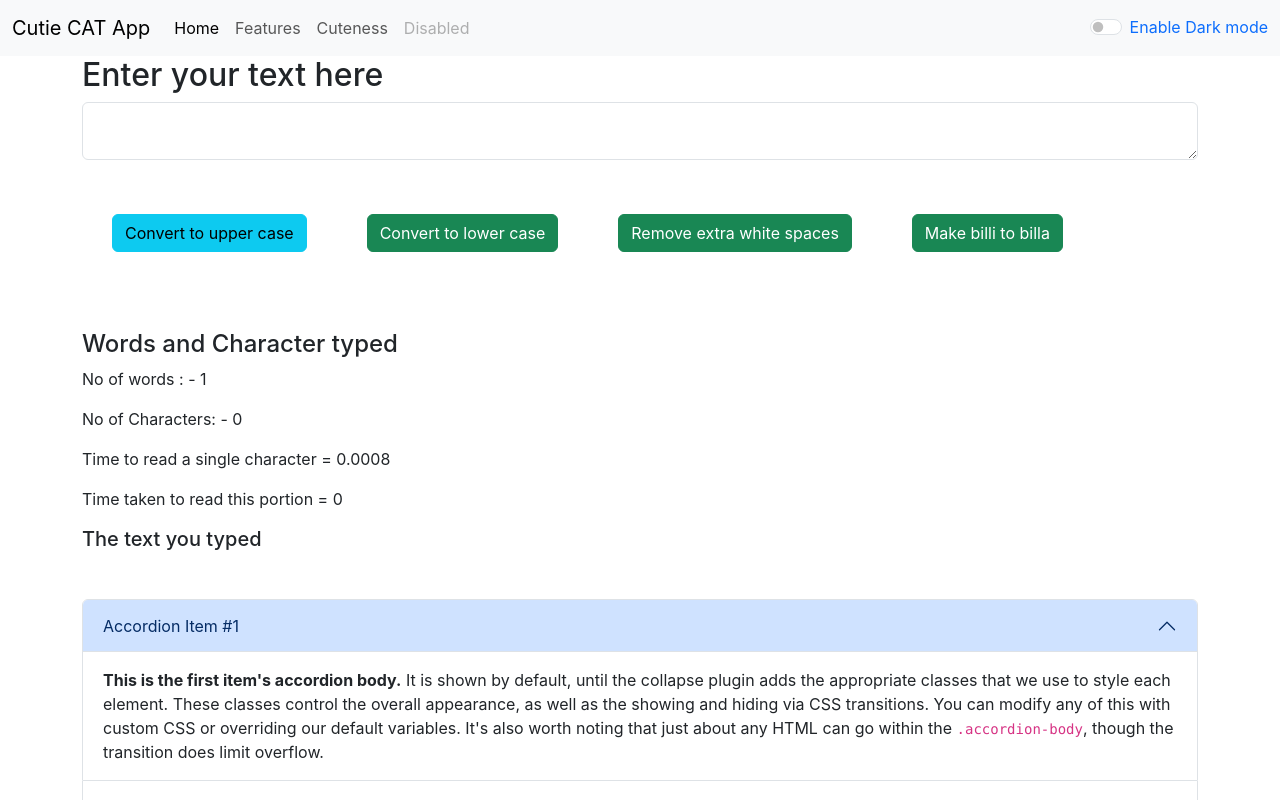
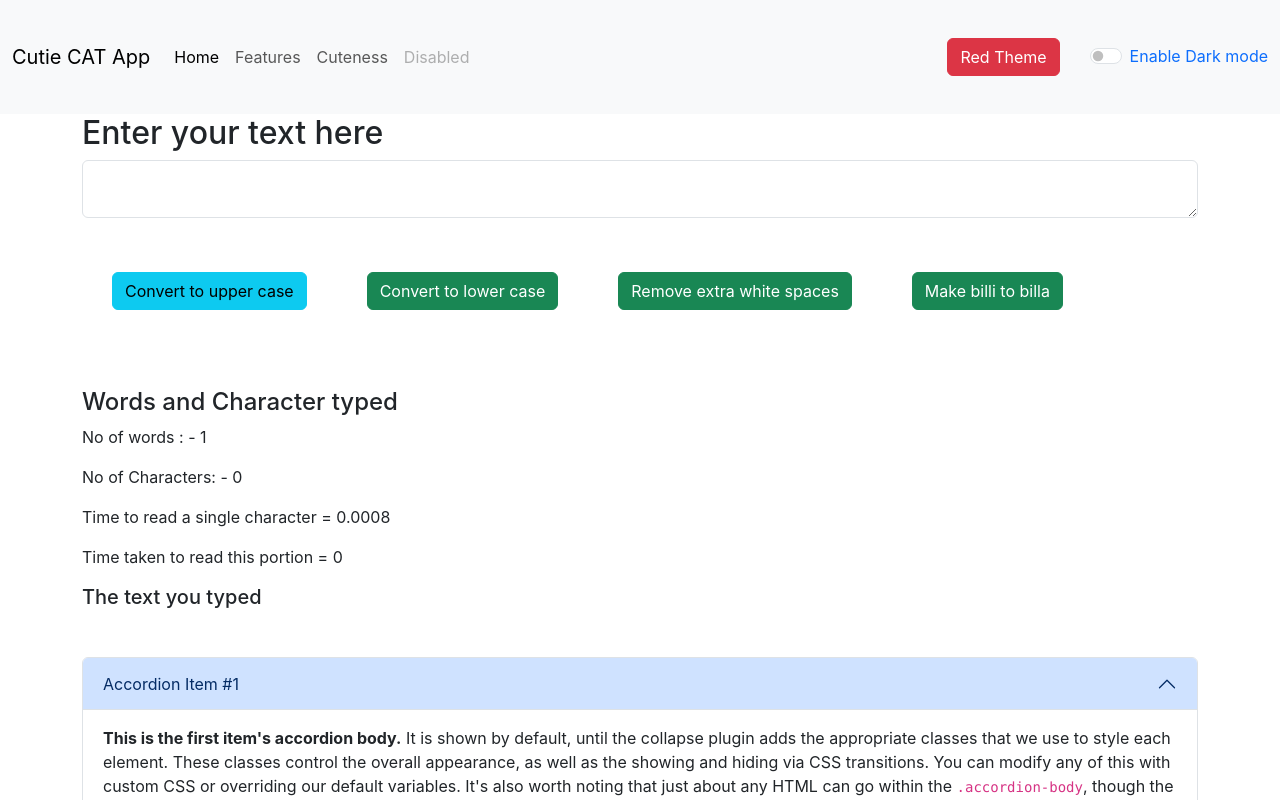
Before and after one commit to sarashyam/react_learn_cutie_cat, a React (Create React App) app: page / in a window 1280 px wide. Shown: the top 800 px of the page. Built offline with nearby package versions, Linux system fonts and the light colour scheme.

Commit message:
added red theme button

```diff
--- a/src/components/Navbar.js
+++ b/src/components/Navbar.js
@@ -83,6 +83,10 @@ export default function Navbar(props) {
             </li>
           </ul>
         </div>
+        <div className='Red_button'>
+          <button type="button" className="btn btn-danger" onClick={props.red_theme}>Red Theme</button>
+        </div>
+
         <div className="form-check form-switch">
           <input className="form-check-input" onClick={props.toggleMode} type="checkbox" role="switch" id="flexSwitchCheckDefault"/>
           {/* <input className="form-check-input" onClick={handleToggle} type="checkbox" role="switch" id="flexSwitchCheckDefault"/> */}
```
